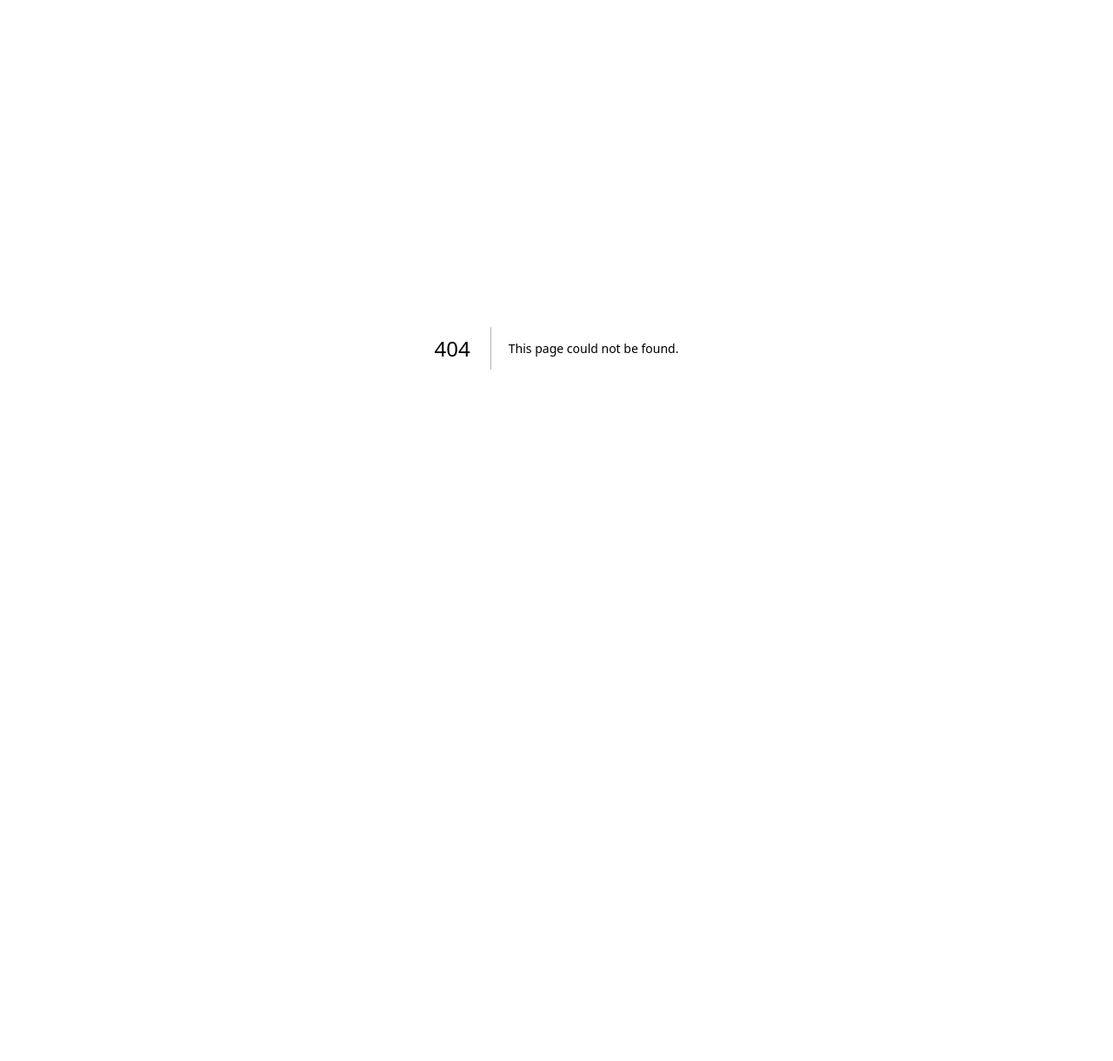
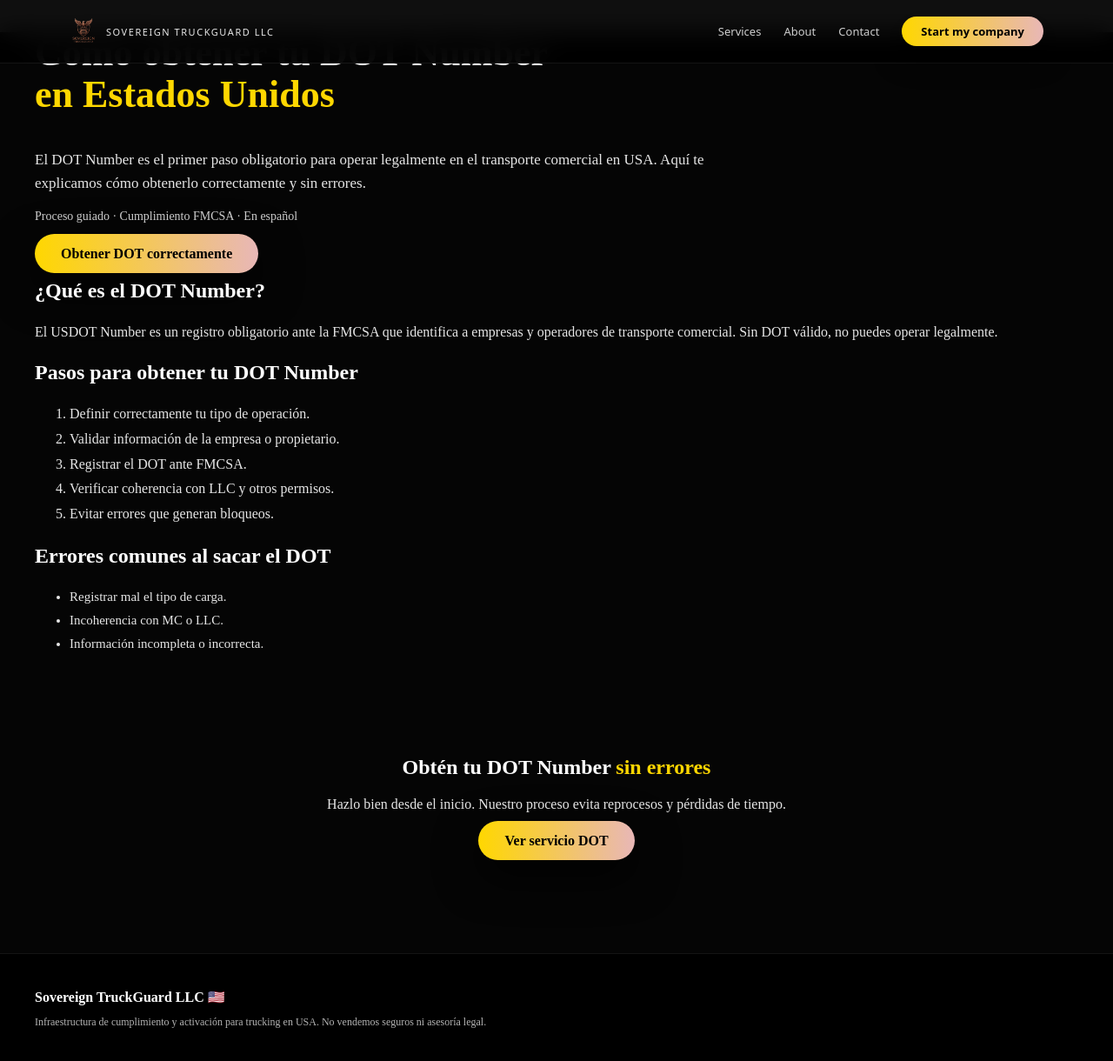
Before and after one commit to Sovereigntruckguard/sovereign-truckguard-site, a Next.js app: page /como-obtener-dot-number in a window 1280 px wide. Before the commit this address had no page. Shown: the top 1220 px of the page at 87% size. Before the commit the page ends 800 px from the top, so only its background shows below. Built offline with nearby package versions, Linux system fonts and the light colour scheme.

Commit message:
add SEO3 & SEO4

```diff
--- /dev/null
+++ b/app/como-obtener-dot-number/page.jsx
@@ -0,0 +1,109 @@
+"use client";
+
+import Header from "app/components/Header.jsx";
+
+const colors = {
+  bg: "#050505",
+  gold: "#FFD700",
+  white: "#FFFFFF",
+};
+
+const ctaPrimary = {
+  padding: "14px 30px",
+  borderRadius: 999,
+  background: "linear-gradient(90deg, #FFD700, #E8B7B7)",
+  color: "#000",
+  fontWeight: 900,
+  textDecoration: "none",
+  boxShadow: "0 18px 50px rgba(0,0,0,0.9)",
+};
+
+const p = { fontSize: 16, lineHeight: 1.7, opacity: 0.9 };
+const ol = { lineHeight: 1.8, fontSize: 16, opacity: 0.9 };
+const ul = { lineHeight: 1.8, fontSize: 15, opacity: 0.9 };
+
+const footer = (
+  <footer style={{ borderTop: "1px solid rgba(255,255,255,0.08)", background: "#000", padding: "40px 20px" }}>
+    <div style={{ maxWidth: 1200, margin: "0 auto" }}>
+      <strong>Sovereign TruckGuard LLC 🇺🇸</strong>
+      <p style={{ fontSize: 12, opacity: 0.7 }}>
+        Infraestructura de cumplimiento y activación para trucking en USA.
+        No vendemos seguros ni asesoría legal.
+      </p>
+    </div>
+  </footer>
+);
+
+export default function ComoObtenerDotNumber() {
+  return (
+    <main style={{ background: colors.bg, color: colors.white, minHeight: "100vh" }}>
+      <Header />
+
+      {/* HERO */}
+      <section style={{ paddingTop: 140, paddingBottom: 70, maxWidth: 1200, margin: "0 auto", padding: "0 20px" }}>
+        <h1 style={{ fontSize: 44, lineHeight: 1.1 }}>
+          Cómo obtener tu DOT Number <br />
+          <span style={{ color: colors.gold }}>en Estados Unidos</span>
+        </h1>
+
+        <p style={{ maxWidth: 820, fontSize: 17, lineHeight: 1.6, opacity: 0.9 }}>
+          El DOT Number es el primer paso obligatorio para operar legalmente en el
+          transporte comercial en USA. Aquí te explicamos cómo obtenerlo
+          correctamente y sin errores.
+        </p>
+
+        <p style={{ fontSize: 14, opacity: 0.8 }}>
+          Proceso guiado · Cumplimiento FMCSA · En español
+        </p>
+
+        <div style={{ marginTop: 26 }}>
+          <a href="/services#packages" style={ctaPrimary}>
+            Obtener DOT correctamente
+          </a>
+        </div>
+      </section>
+
+      {/* CONTENIDO */}
+      <section style={{ maxWidth: 1200, margin: "0 auto", padding: "0 20px 80px" }}>
+        <h2>¿Qué es el DOT Number?</h2>
+        <p style={p}>
+          El USDOT Number es un registro obligatorio ante la FMCSA que identifica
+          a empresas y operadores de transporte comercial. Sin DOT válido, no
+          puedes operar legalmente.
+        </p>
+
+        <h2>Pasos para obtener tu DOT Number</h2>
+        <ol style={ol}>
+          <li>Definir correctamente tu tipo de operación.</li>
+          <li>Validar información de la empresa o propietario.</li>
+          <li>Registrar el DOT ante FMCSA.</li>
+          <li>Verificar coherencia con LLC y otros permisos.</li>
+          <li>Evitar errores que generan bloqueos.</li>
+        </ol>
+
+        <h2>Errores comunes al sacar el DOT</h2>
+        <ul style={ul}>
+          <li>Registrar mal el tipo de carga.</li>
+          <li>Incoherencia con MC o LLC.</li>
+          <li>Información incompleta o incorrecta.</li>
+        </ul>
+      </section>
+
+      {/* CTA FINAL */}
+      <section style={{ textAlign: "center", paddingBottom: 120 }}>
+        <h2>
+          Obtén tu DOT Number <span style={{ color: colors.gold }}>sin errores</span>
+        </h2>
+        <p style={{ maxWidth: 800, margin: "0 auto 24px", opacity: 0.9 }}>
+          Hazlo bien desde el inicio. Nuestro proceso evita reprocesos y pérdidas
+          de tiempo.
+        </p>
+        <a href="/services#packages" style={ctaPrimary}>
+          Ver servicio DOT
+        </a>
+      </section>
+
+      {footer}
+    </main>
+  );
+}
```
Also changed, not shown: app/como-sacar-dot-number-en-espanol/page.jsx (added, +106 -0 lines).
